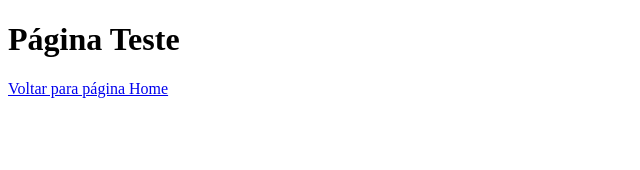
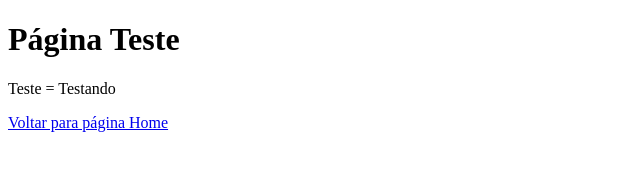
Before and after one commit to BrunoHoinacki/ExerciciosGitHub, a plain HTML site: page teste.html in a window 1280 px wide. Shown: the whole page, without its empty margins (0-640 px from the left). Drawn offline with Linux system fonts and the light colour scheme.

Commit message:
Acrescentado o valor de teste

```diff
--- a/teste.html
+++ b/teste.html
@@ -8,6 +8,7 @@
 </head>
 <body>
     <h1>Página Teste</h1>
+    <p>Teste = Testando</p>
     <a href="index.html">Voltar para página Home</a>
 </body>
 </html>
```
